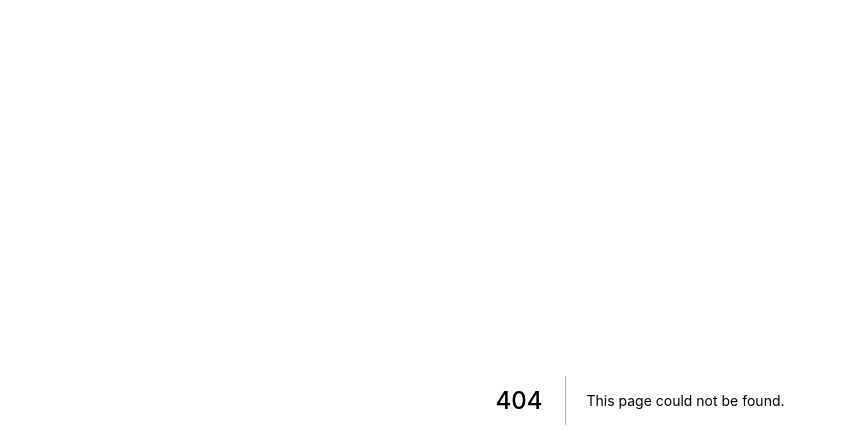
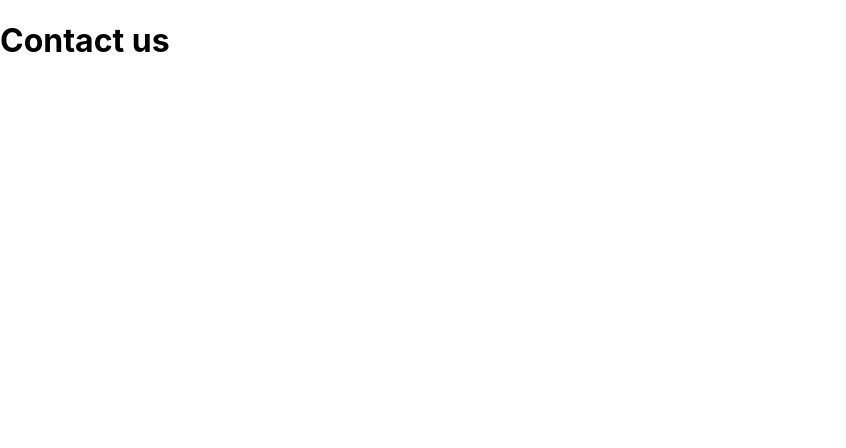
Before and after one commit to hop-technology/timotuz_website, a Next.js app: page /contactUs in a window 1280 px wide. Before the commit this address had no page. Shown: the top 448 px of the page, without its empty margins (0-846 px from the left). Built offline with nearby package versions, Linux system fonts and the light colour scheme.

Commit message:
adds contact us page and properties page

```diff
--- /dev/null
+++ b/pages/contactUs.js
@@ -0,0 +1,11 @@
+
+
+const contactUs = () => {
+    return (
+        <div>
+            <h1>Contact us</h1>
+        </div>
+    )
+}
+
+export default contactUs
```
Also changed, not shown: pages/properties.js (added, +9 -0 lines).
